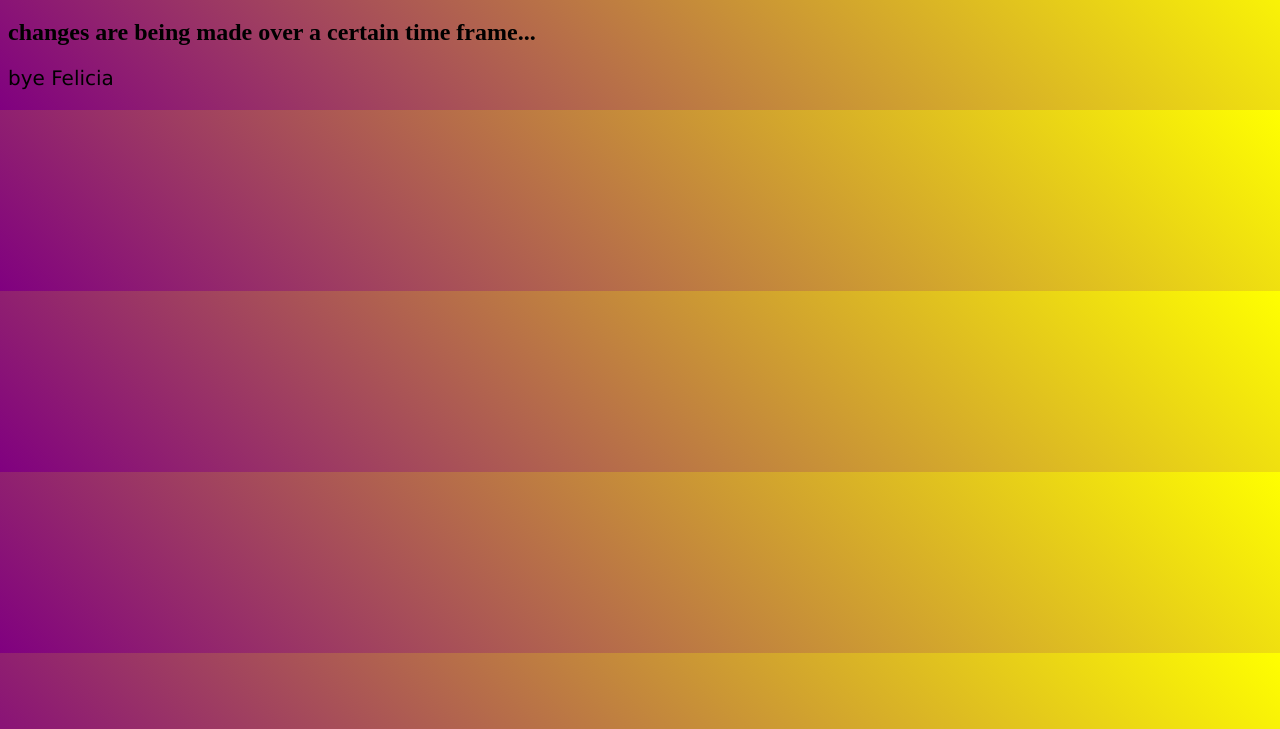
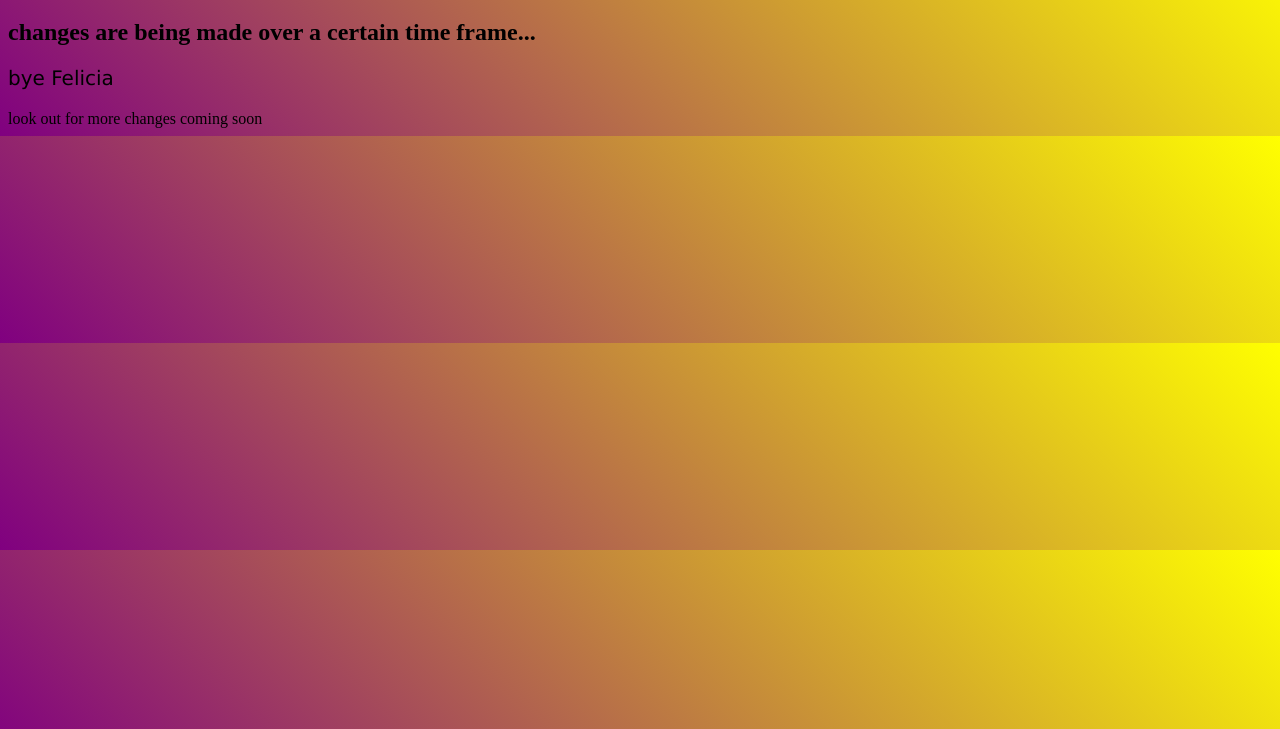
Before and after one commit to LDdevs/WebDevPractice, a plain HTML site: page index.html in a window 1280 px wide. Shown: the part 71-800 px from the top of the page. Drawn offline with Linux system fonts and the light colour scheme.

Commit message:
Added p1 to file

```diff
--- a/index.html
+++ b/index.html
@@ -9,6 +9,7 @@
 <h1>CSS Practice for da webz...</h1>
 <h2>changes are being made over a certain time frame...</h2>
 <p>bye Felicia </p>
+<p1>look out for more changes coming soon</p1>
 
 </body>
 </html>
```
